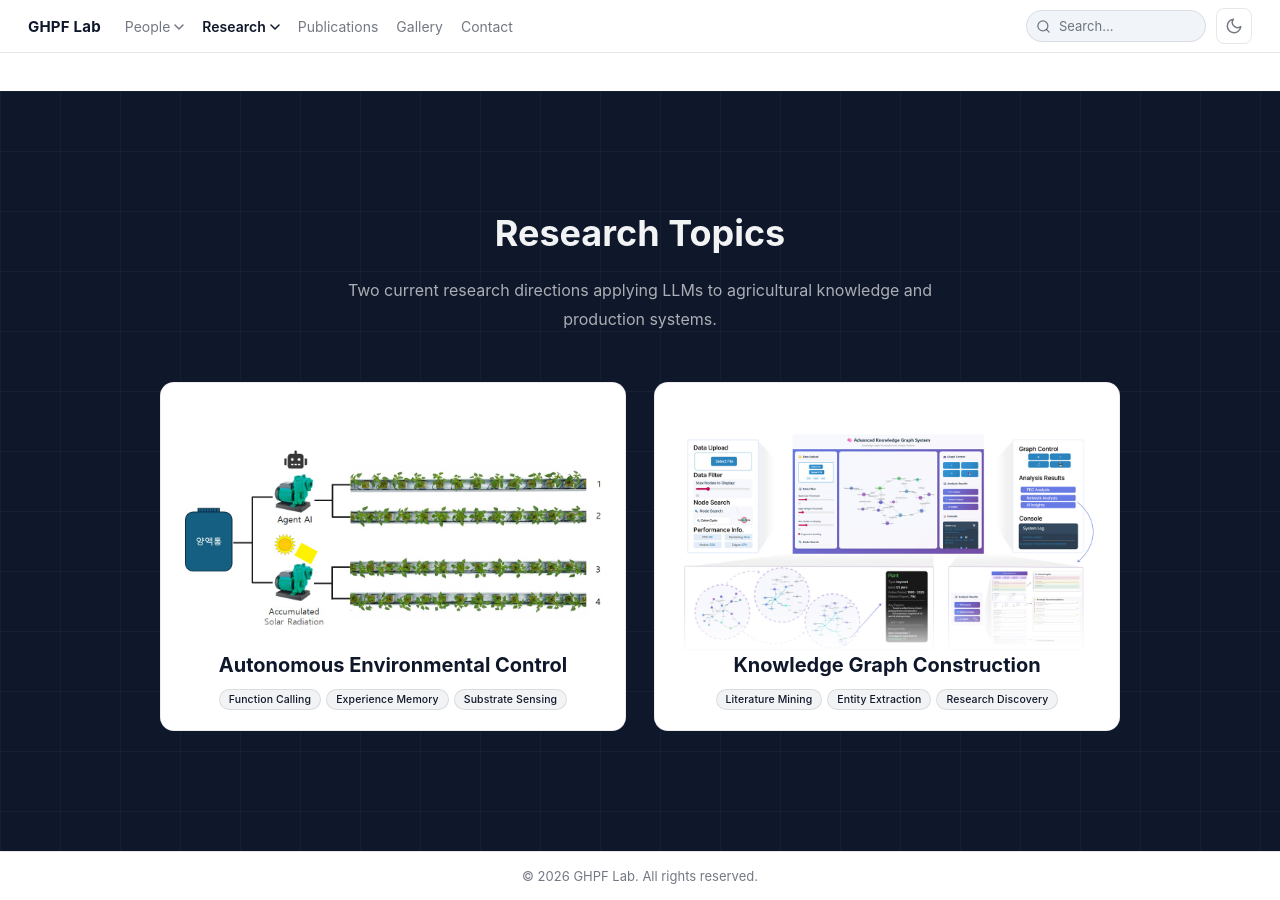
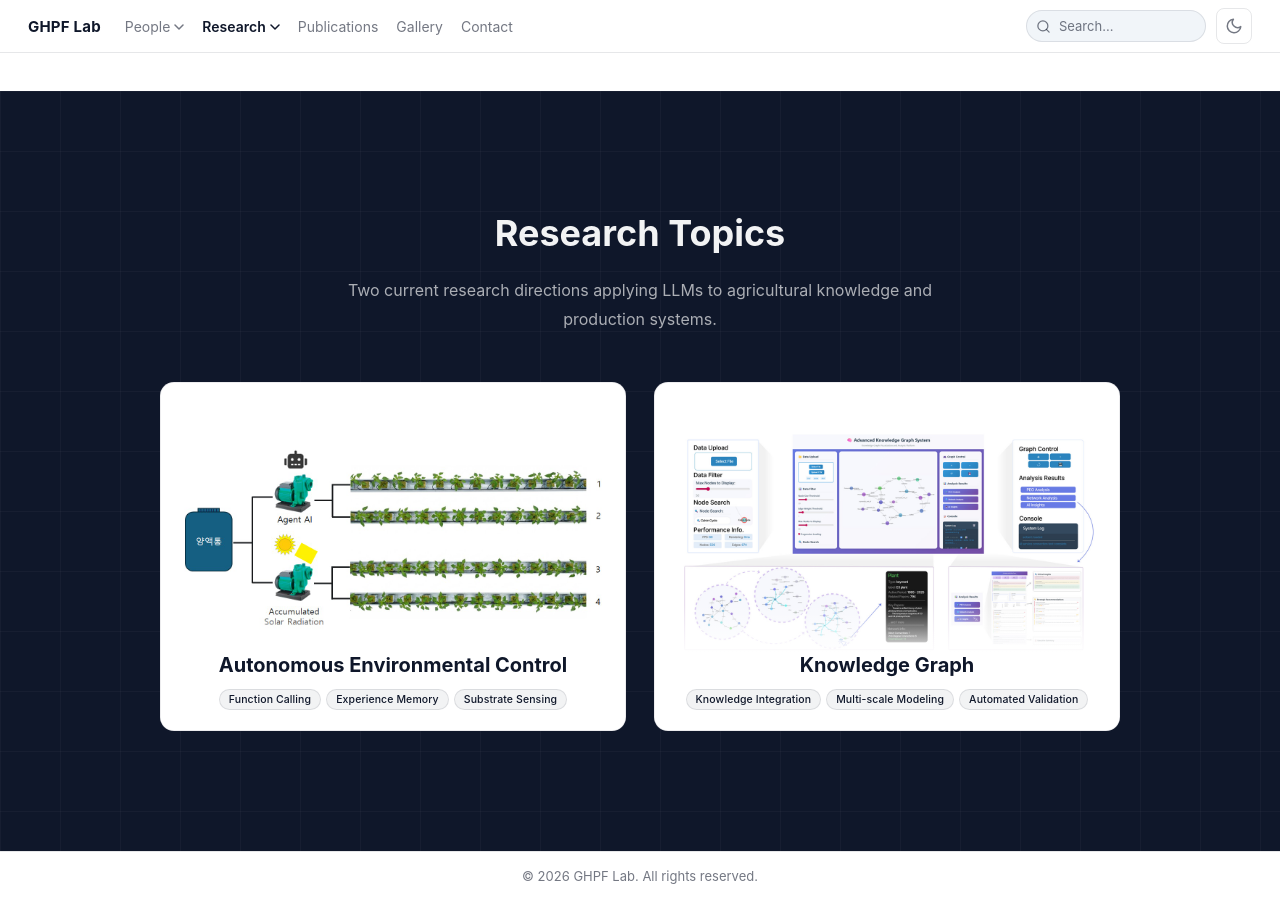
Before and after one commit to snughpf-alt/ghpf-lab-web-final-2, a Jekyll site: the page built from research/autonomous-control.md, in a window 1280 px wide and 900 px high, scrolled down 1009 px. Built offline with Jekyll 4.4.1, drawn with Linux system fonts in a browser that asks for light colours; some web fonts are replaced.

Commit message:
Shorten Knowledge Graph card title, update keywords

```diff
--- a/research/autonomous-control.md
+++ b/research/autonomous-control.md
@@ -90,11 +90,11 @@ title: LLM Application in Agriculture
       <div class="rd-topics-grid__card">
         <img src="{{ '/assets/img/research/knowledge-graph-system.png' | relative_url }}" alt="Advanced Knowledge Graph System interface showing graph visualization and analysis panels" style="object-fit:contain;object-position:50% 30%;background:#fff">
         <div class="rd-topics-grid__caption">
-          <h3>Knowledge Graph Construction</h3>
+          <h3>Knowledge Graph</h3>
           <div class="rd-topics-grid__keywords">
-            <span class="badge">Literature Mining</span>
-            <span class="badge">Entity Extraction</span>
-            <span class="badge">Research Discovery</span>
+            <span class="badge">Knowledge Integration</span>
+            <span class="badge">Multi-scale Modeling</span>
+            <span class="badge">Automated Validation</span>
           </div>
         </div>
         <p class="rd-topics-grid__desc">Automated mining of scientific literature to build large-scale knowledge networks for research discovery</p>
```
